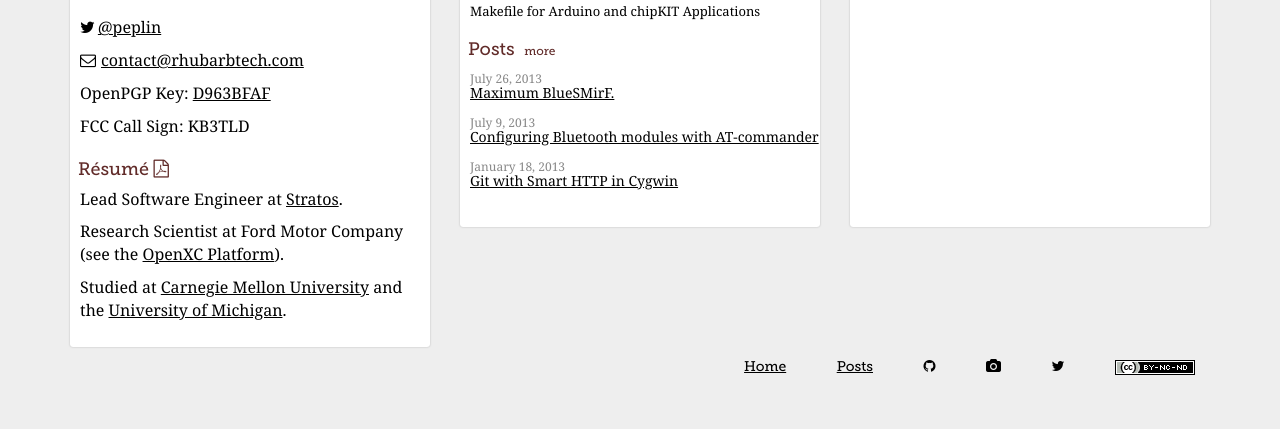
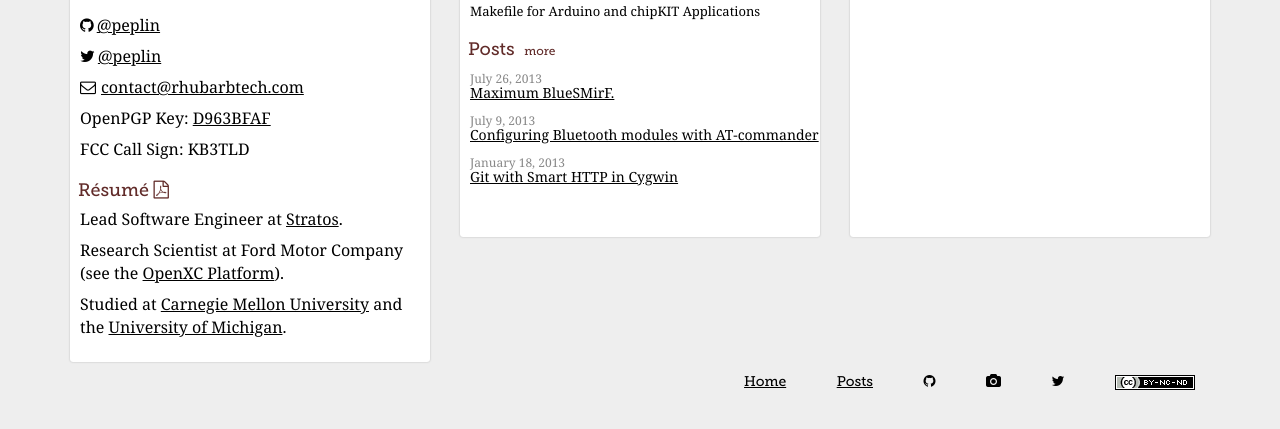
Before and after one commit to peplin/peplin.github.com, a Jekyll site: the page built from index.html, in a window 1280 px wide, cut to the strip 308-737 px from the top of the page. Built offline with Jekyll 4.4.1, drawn with Linux system fonts in a browser that asks for light colours; Markdown is read by kramdown in place of the engine named in the settings.

Commit message:
Include a more prominent GitHub link.

```diff
--- a/css/screen.css
+++ b/css/screen.css
@@ -151,7 +151,7 @@ footer p {
 
 @media (min-width: 1000px) {
     .block, .sidebar, .page {
-      min-height: 480px;
+      min-height: 490px;
     }
 }
 
@@ -202,7 +202,7 @@ footer p {
 
 .block ul li {
   margin-left: 10px;
-  margin-bottom: 10px;
+  margin-bottom: 8px;
 }
 
 /* GitHub section */
--- a/index.html
+++ b/index.html
@@ -17,6 +17,7 @@ title: Christopher Peplin
             <h2>Identity</h2>
             <ul>
                 <li><img src="https://secure.gravatar.com/avatar/86c4047481dee2e494439bb221a641c0/" alt="Chris' Headshot" /></li>
+                <li><a href="http://twitter.com/peplin" target="_blank"><i class="twitter-icon fa fa-github"></i>@peplin</a></li>
                 <li><a href="http://twitter.com/peplin" target="_blank"><i class="twitter-icon fa fa-twitter"></i>@peplin</a></li>
                 <li><a href="&#109;&#97;&#105;&#108;&#116;&#111;&#58;&#99;&#111;&#110;&#116;&#97;&#99;&#116;&#64;&#114;&#104;&#117;&#98;&#97;&#114;&#98;&#116;&#101;&#99;&#104;&#46;&#99;&#111;&#109;">
                         <i class="email-icon fa fa-envelope-o"></i>&#99;&#111;&#110;&#116;&#97;&#99;&#116;&#64;&#114;&#104;&#117;&#98;&#97;&#114;&#98;&#116;&#101;&#99;&#104;&#46;&#99;&#111;&#109;</a></li>
```
